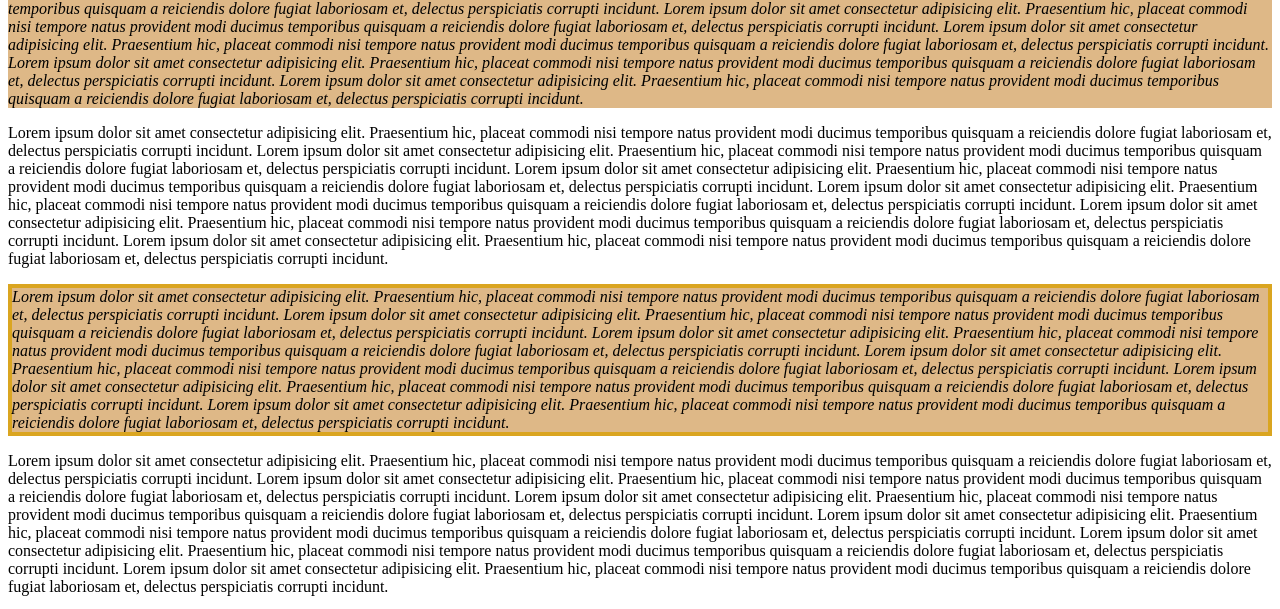
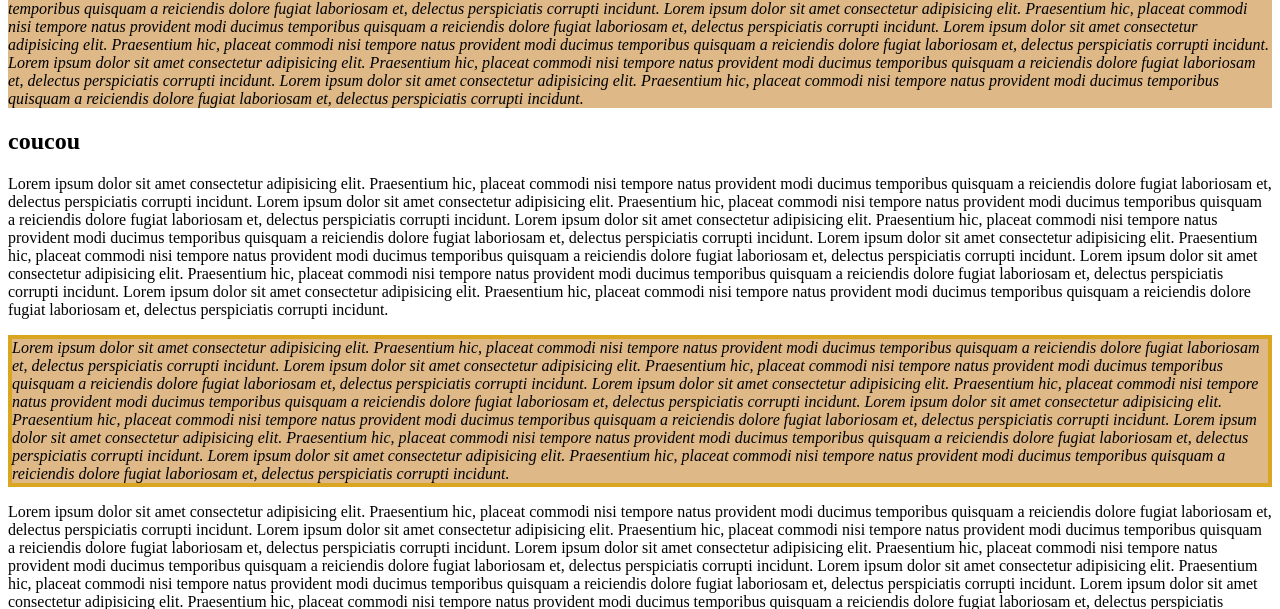
Before and after one commit to Note242/de-html-css, a plain HTML site: page index.html in a window 1280 px wide. Shown: the part 156-765 px from the top of the page. Drawn offline with Linux system fonts and the light colour scheme.

Commit message:
Ajout d'un h2

```diff
--- a/index.html
+++ b/index.html
@@ -19,6 +19,7 @@
         Lorem ipsum dolor sit amet consectetur adipisicing elit. Praesentium hic, placeat commodi nisi tempore natus provident modi ducimus temporibus quisquam a reiciendis dolore fugiat laboriosam et, delectus perspiciatis corrupti incidunt.
         Lorem ipsum dolor sit amet consectetur adipisicing elit. Praesentium hic, placeat commodi nisi tempore natus provident modi ducimus temporibus quisquam a reiciendis dolore fugiat laboriosam et, delectus perspiciatis corrupti incidunt.
     </p>
+    <h2>coucou</h2>
     <p>
         Lorem ipsum dolor sit amet consectetur adipisicing elit. Praesentium hic, placeat commodi nisi tempore natus provident modi ducimus temporibus quisquam a reiciendis dolore fugiat laboriosam et, delectus perspiciatis corrupti incidunt.
         Lorem ipsum dolor sit amet consectetur adipisicing elit. Praesentium hic, placeat commodi nisi tempore natus provident modi ducimus temporibus quisquam a reiciendis dolore fugiat laboriosam et, delectus perspiciatis corrupti incidunt.
```
